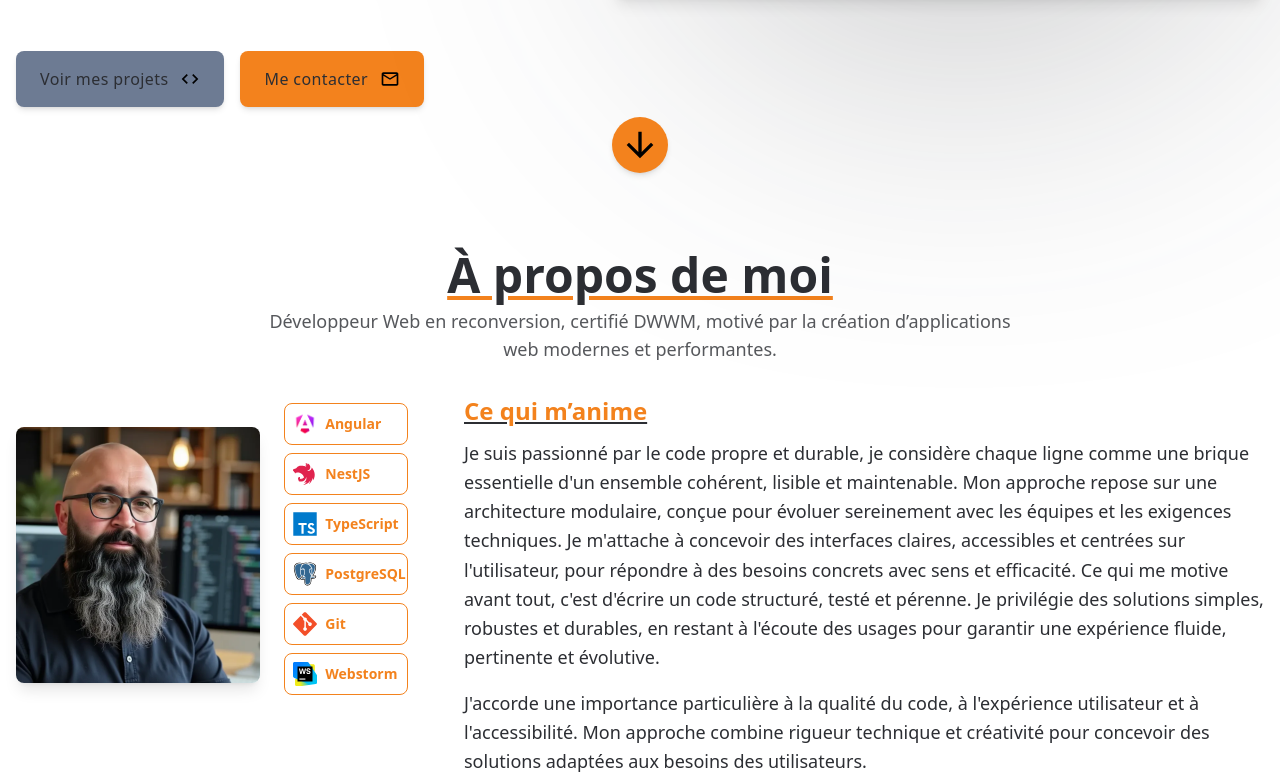
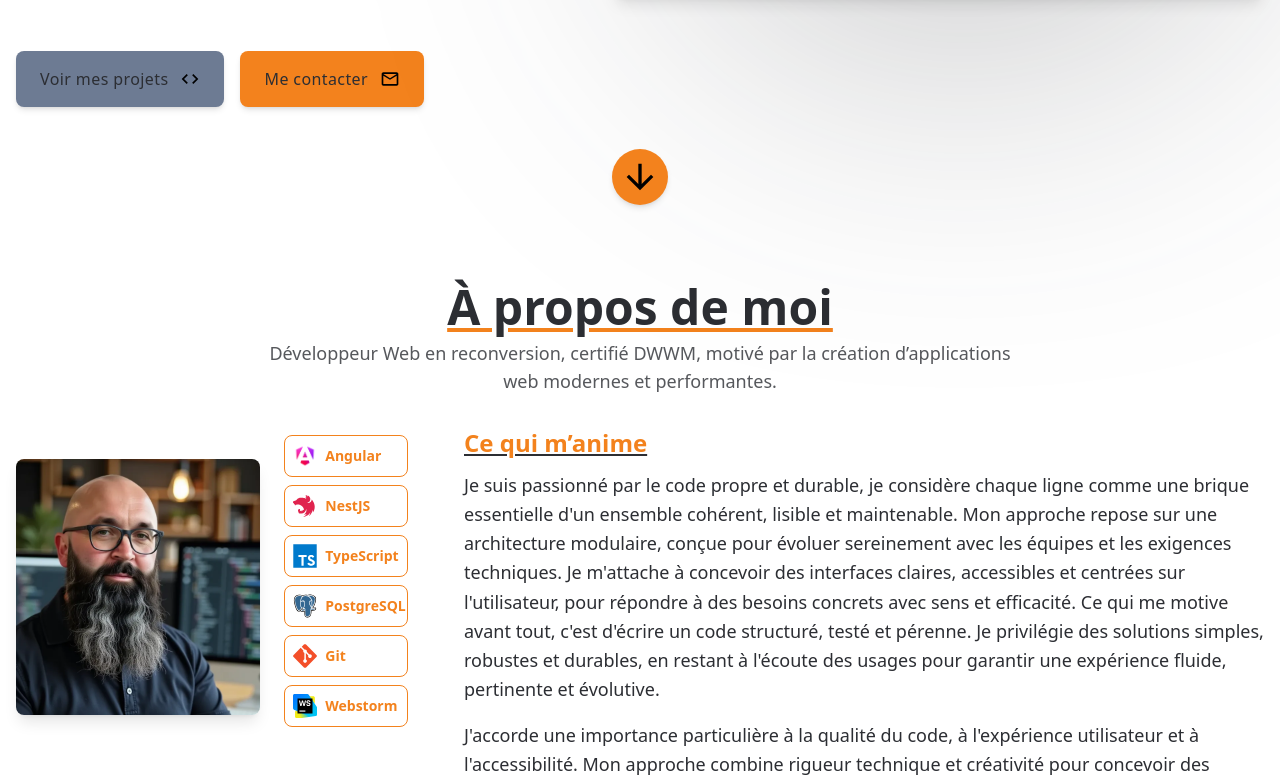
Before and after one commit to djoudj-dev/angular-portfolio-app, an Angular app: page / in a window 1280 px wide. Shown: the part 727-1504 px from the top of the page. Built offline with nearby package versions, Linux system fonts and the light colour scheme.

Commit message:
style(visitor): adjust spacing for better layout consistency
- Update padding in `about`, `project`, and `home-intro` sections to ensure consistent spacing across different screen sizes.

```diff
--- a/src/app/features/visitor/about/about.html
+++ b/src/app/features/visitor/about/about.html
@@ -1,3 +1,3 @@
-<main id="about" class="text-text pb-4 lg:pb-8">
+<main id="about" class="text-text pb-4 lg:pb-12">
   <app-about-main />
 </main>
--- a/src/app/features/visitor/home/home-intro/home-intro.html
+++ b/src/app/features/visitor/home/home-intro/home-intro.html
@@ -105,7 +105,7 @@
         </figure>
       </aside>
     </div>
-    <div class="flex justify-center pt-12 sm:pt-10 lg:pt-6">
+    <div class="flex justify-center pt-12 sm:pt-10 lg:pt-14">
       <button
         (click)="scrollToSection('about')"
         aria-label="Défiler vers la section À propos"
--- a/src/app/features/visitor/project/project.html
+++ b/src/app/features/visitor/project/project.html
@@ -1,4 +1,4 @@
-<main id="projects" class="pb-4 lg:py-18">
+<main id="projects" class="pb-4 lg:py-20">
   <header>
     <h1
       id="projects-heading"
```
